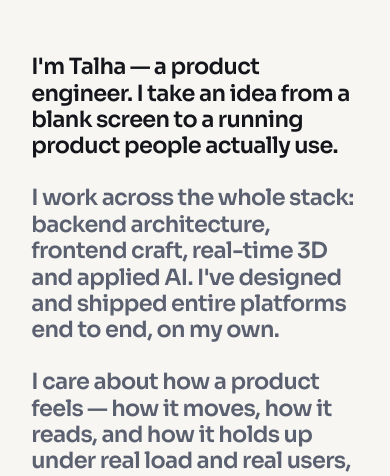
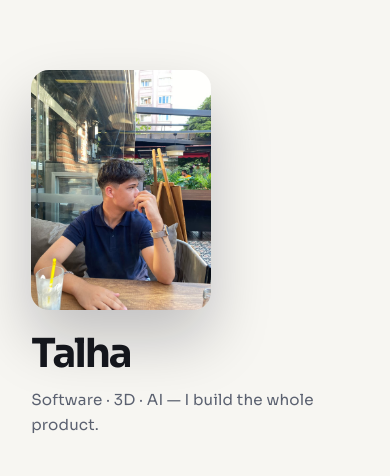
Before and after one commit to Ahmet-Talha-Kavakli/portfolyo-talha, a Next.js app: page /about in a window 390 px wide. Shown: the part 909-1385 px from the top of the page. Built offline with nearby package versions, Linux system fonts and the light colour scheme.

Commit message:
feat: add Talha's portrait to About — optimized photo (1100w, 208KB), editorial header (portrait + name + role) above bio/skills; content/site.ts portrait field

```diff
--- a/content/site.ts
+++ b/content/site.ts
@@ -47,6 +47,8 @@ export type SiteContent = {
   stack: string[];
   projects: Project[];
   socials: Social[];
+  /** About portresi (public/ yolu). */
+  portrait: string;
   /** Contact köşe: şehir + canlı saat. */
   city: string;
   /** IANA timezone (canlı saat için). */
@@ -136,6 +138,7 @@ export const site: SiteContent = {
   socials: [
     { label: "Email", href: "mailto:carreinaofficial@gmail.com" },
   ],
+  portrait: "/portrait.jpg",
   city: "Istanbul",
   timezone: "Europe/Istanbul",
 };
--- a/src/app/about/about.module.css
+++ b/src/app/about/about.module.css
@@ -19,11 +19,41 @@
   color: var(--ink);
 }
 
+/* About başlık: portre + isim/rol */
+.aboutHead {
+  display: flex;
+  align-items: flex-end;
+  gap: clamp(1.5rem, 4vw, 3.5rem);
+  padding: 16vh 8vw 0;
+  flex-wrap: wrap;
+}
+.portrait {
+  width: clamp(180px, 26vw, 320px);
+  aspect-ratio: 3 / 4;
+  object-fit: cover;
+  object-position: center 28%;
+  border-radius: 18px;
+  display: block;
+  box-shadow: 0 30px 60px rgba(7, 11, 22, 0.22);
+}
+.aboutName {
+  font-size: clamp(2.5rem, 9vw, 6rem);
+  font-weight: 700;
+  letter-spacing: -0.05em;
+  line-height: 1;
+}
+.aboutRole {
+  margin-top: 0.9rem;
+  font-size: clamp(0.95rem, 2vw, 1.35rem);
+  color: var(--ink-soft);
+  letter-spacing: 0.01em;
+}
+
 .grid {
   display: grid;
   grid-template-columns: 1.3fr 1fr;
   gap: clamp(2rem, 8vw, 8rem);
-  padding: 14vh 8vw 8vh;
+  padding: 9vh 8vw 8vh;
   align-items: start;
 }
 @media (max-width: 860px) {
--- a/src/app/about/page.tsx
+++ b/src/app/about/page.tsx
@@ -31,7 +31,18 @@ export default function AboutPage() {
       </ScrollFilm>
 
       <div className={styles.after}>
-        <h1 className="sr-only">About {site.name}</h1>
+        <header className={styles.aboutHead}>
+          {/* eslint-disable-next-line @next/next/no-img-element */}
+          <img
+            src={site.portrait}
+            alt={site.name}
+            className={styles.portrait}
+          />
+          <div>
+            <h1 className={styles.aboutName}>{site.name}</h1>
+            <p className={styles.aboutRole}>{site.tagline}</p>
+          </div>
+        </header>
         <section className={styles.grid}>
           <div className={styles.bio}>
             {site.about.map((para, i) => (
```
Also changed, not shown: public/portrait.jpg (added).
